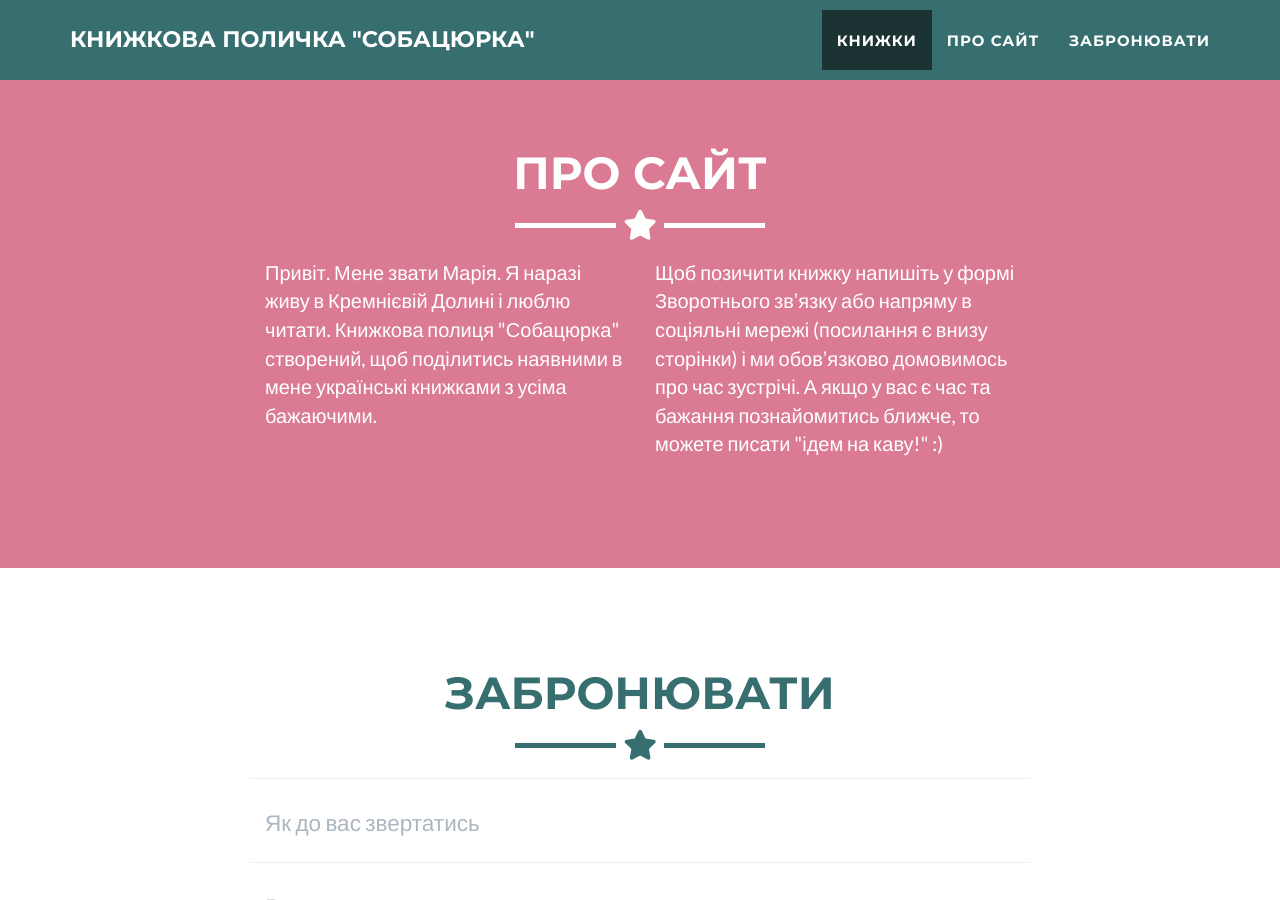
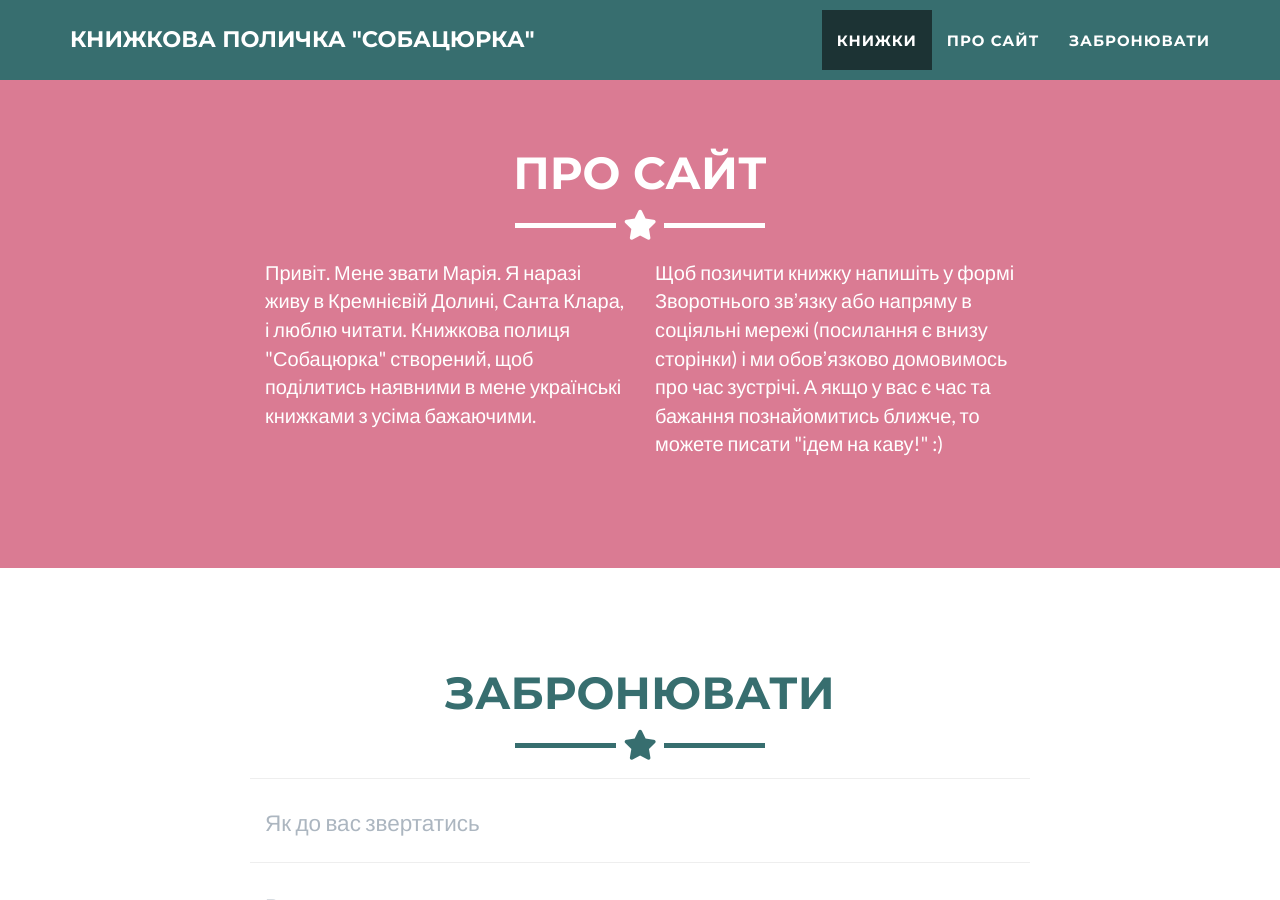
Before and after one commit to sorokinaspace/sobacurka.com, a Jekyll site: the page built from _posts/2023-04-10-24-zirky-y-kistky-iryna-grabovska.markdown, in a window 1280 px wide and 900 px high, scrolled down 4685 px. Built offline with Jekyll 4.4.1, drawn with Linux system fonts in a browser that asks for light colours.

Commit message:
Update icon for site

```diff
--- a/_includes/about.html
+++ b/_includes/about.html
@@ -9,7 +9,7 @@
     </div>
     <div class="row">
       <div class="col-lg-4 col-lg-offset-2">
-        <p>Привіт. Мене звати Марія. Я наразі живу в Кремнієвій Долині і люблю читати. Книжкова полиця "Собацюрка" створений, щоб поділитись наявними в мене українські книжками з усіма бажаючими.</p>
+        <p>Привіт. Мене звати Марія. Я наразі живу в Кремнієвій Долині, Санта Клара, і люблю читати. Книжкова полиця "Собацюрка" створений, щоб поділитись наявними в мене українські книжками з усіма бажаючими.</p>
       </div>
       <div class="col-lg-4">
         <p>Щоб позичити книжку напишіть у формі Зворотнього звʼязку або напряму в соціяльні мережі (посилання є внизу сторінки) і ми обовʼязково домовимось про час зустрічі. А якщо у вас є час та бажання познайомитись ближче, то можете писати "ідем на каву!" :)</p>
--- a/_includes/head.html
+++ b/_includes/head.html
@@ -9,6 +9,7 @@
   <meta name="author" content="{{ site.meta_author }}">{% endif %}
   <link rel="canonical" href="{{ page.url | replace:'index.html','' | prepend: site.url }}">
   <link rel="alternate" type="application/rss+xml" title="RSS" href="feed.xml">
+  <link rel="icon" type="image/png" href="/img/profile.png">
 
   <!-- Custom CSS & Bootstrap Core CSS - Uses Bootswatch Flatly Theme: http://bootswatch.com/flatly/ -->
   <link rel="stylesheet" href="{{ " style.css" }}">
```
Also changed, not shown: README.md, favico.ico (deleted), screenshot.png (deleted).
